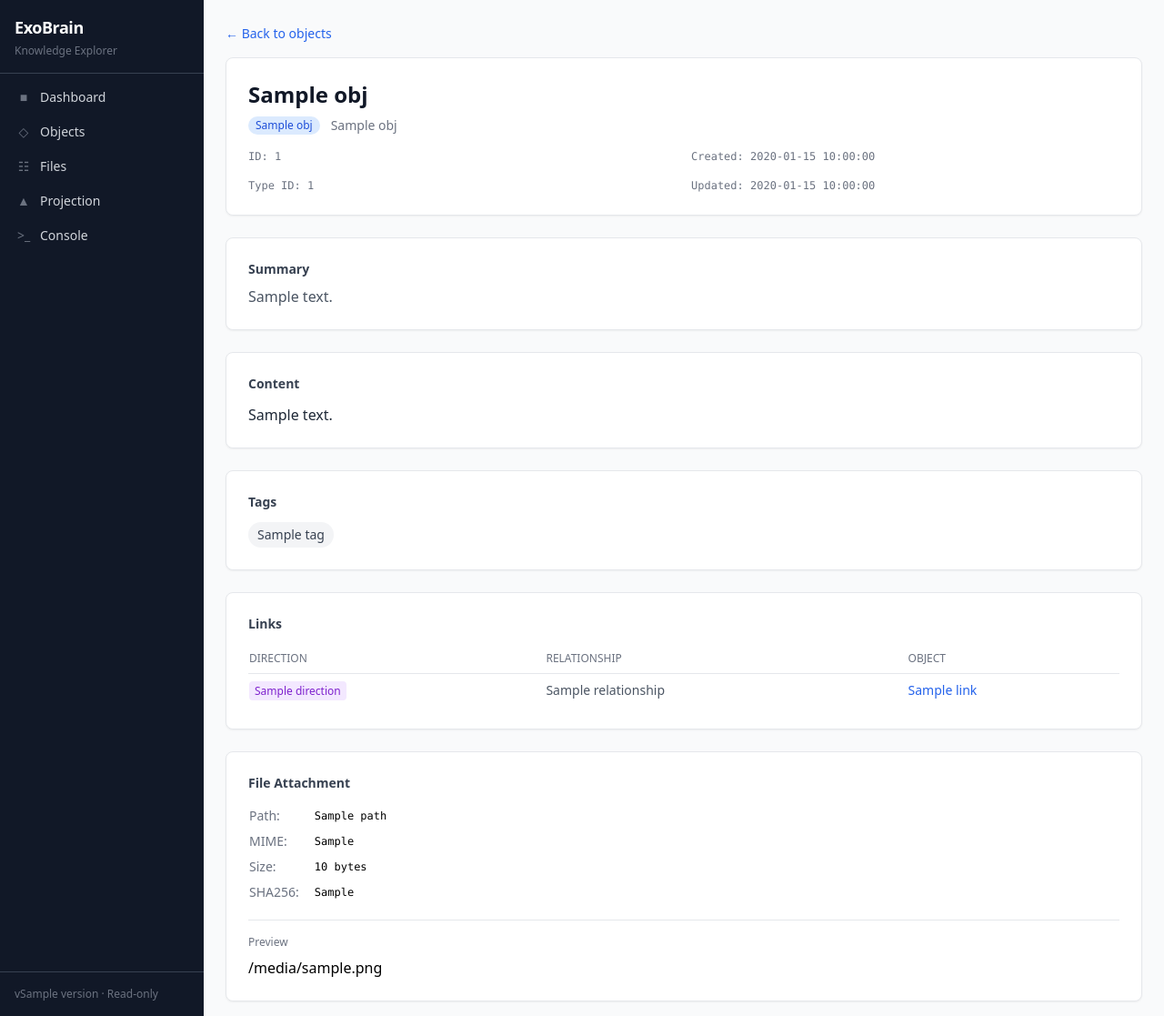
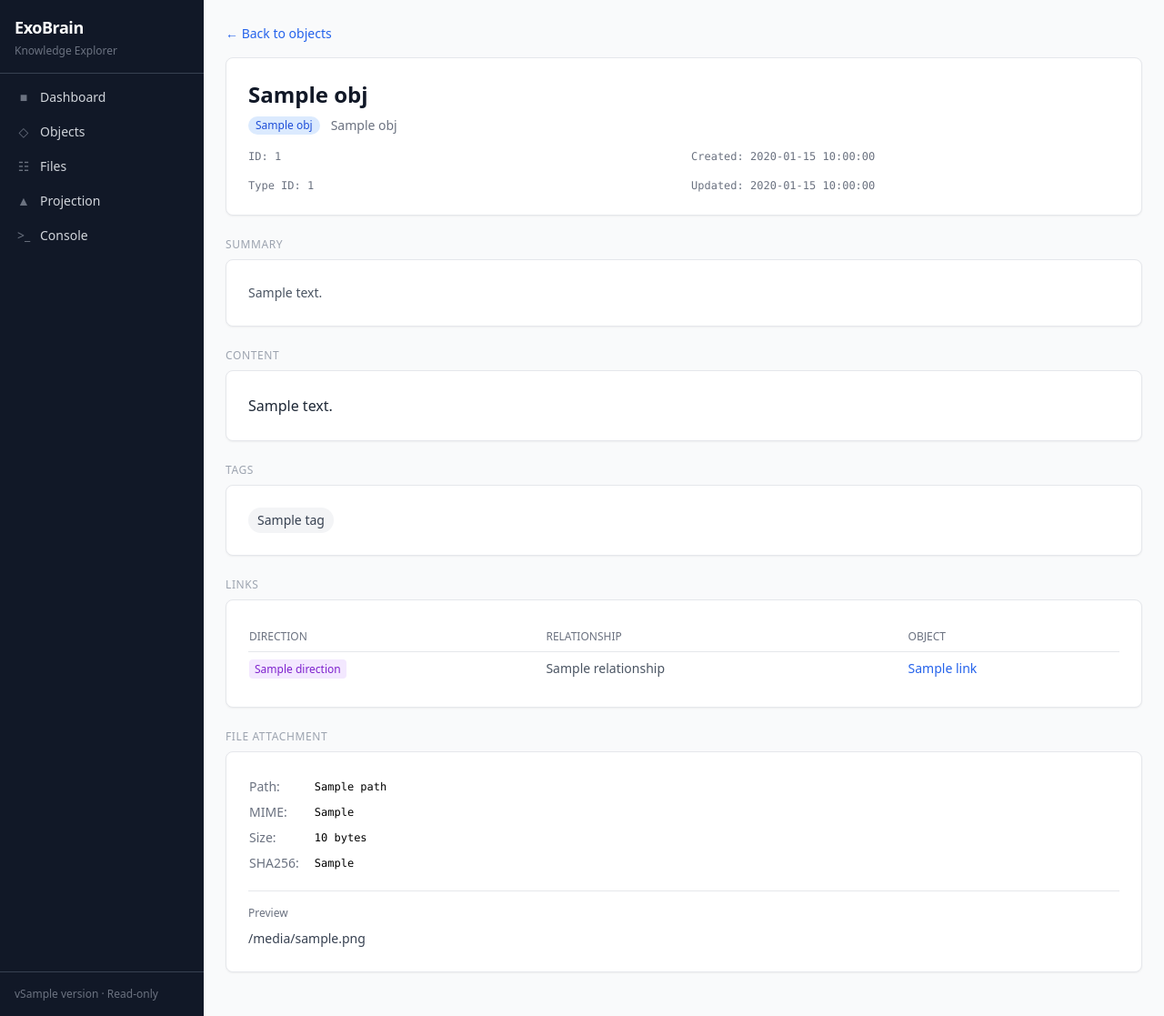
Before and after one commit to tbrianjones/ExoBrainAI, a FastAPI app: template engine/src/api/templates/objects/detail.html in a window 1280 px wide. Shown: the whole page at 91% size. Run offline with FastAPI, Linux system fonts and the light colour scheme; the template is opened without the code that fills it: most values are stand-ins (such as "Sample title", 1, 10 or a date in 2020); parts of the project's set-up code (start-up, migrations or seed data) failed here and were passed over; some libraries are stand-ins or nearby versions.

Commit message:
Move space paths from summary to title field
Space objects now store their hierarchical path (e.g., "ideas/exobrain")
in the title field instead of summary. This frees summary for descriptive
text and eliminates the inconsistency where bootstrap spaces had
descriptions in summary while user spaces had paths.

Migration 005 updates all existing spaces: bootstrap spaces get canonical
paths as titles, user spaces move their path from summary to title.
All consumers updated: projection, repository queries, CLI space creation,
browse template dropdown, and test assertions.

Co-Authored-By: Claude Opus 4.6 <noreply@anthropic.com>

```diff
--- a/engine/src/api/static/style.css
+++ b/engine/src/api/static/style.css
@@ -15,23 +15,27 @@
     transition: opacity 200ms ease-in;
 }
 
-/* Prose adjustments for rendered markdown */
+/* Code blocks: light tinted background, dark readable text */
 .prose pre {
-    background-color: #f9fafb;
-    border: 1px solid #e5e7eb;
+    background-color: #f1f5f9;
+    color: #334155;
+    border: 1px solid #e2e8f0;
     border-radius: 0.375rem;
     padding: 1rem;
     overflow-x: auto;
 }
 
+.prose pre code {
+    background: none;
+    color: inherit;
+    font-weight: normal;
+    padding: 0;
+}
+
 .prose code {
-    background-color: #f3f4f6;
-    padding: 0.125rem 0.25rem;
+    background-color: #f1f5f9;
+    color: #334155;
+    padding: 0.125rem 0.375rem;
     border-radius: 0.25rem;
     font-size: 0.875em;
 }
-
-.prose pre code {
-    background-color: transparent;
-    padding: 0;
-}
--- a/engine/src/api/templates/base.html
+++ b/engine/src/api/templates/base.html
@@ -4,7 +4,7 @@
     <meta charset="UTF-8">
     <meta name="viewport" content="width=device-width, initial-scale=1.0">
     <title>{% block title %}ExoBrain{% endblock %}</title>
-    <script src="https://cdn.tailwindcss.com/3.4.17"></script>
+    <script src="https://cdn.tailwindcss.com/3.4.17?plugins=typography"></script>
     <script src="https://unpkg.com/htmx.org@2.0.4"></script>
     <link rel="stylesheet" href="/static/style.css">
 </head>
--- a/engine/src/api/templates/objects/browse.html
+++ b/engine/src/api/templates/objects/browse.html
@@ -39,7 +39,7 @@
                     hx-include="[name='q'],[name='type'],[name='tag']">
                 <option value="">All spaces</option>
                 {% for s in spaces %}
-                <option value="{{ s.summary or s.title }}">{{ s.summary or s.title }}</option>
+                <option value="{{ s.title }}">{{ s.title }}</option>
                 {% endfor %}
             </select>
         </div>
--- a/engine/src/api/templates/objects/detail.html
+++ b/engine/src/api/templates/objects/detail.html
@@ -24,37 +24,44 @@
 </div>
 
 <!-- Summary -->
-{% if obj.summary %}
-<div class="bg-white rounded-lg shadow-sm border border-gray-200 p-6 mb-6">
-    <h3 class="text-sm font-semibold text-gray-700 mb-2">Summary</h3>
-    <p class="text-gray-600">{{ obj.summary }}</p>
+{% if summary_html %}
+<div class="mb-6">
+    <h3 class="text-xs font-medium uppercase tracking-wider text-gray-400 mb-2">Summary</h3>
+    <div class="bg-white rounded-lg shadow-sm border border-gray-200 p-6">
+        <div class="prose prose-sm max-w-none text-gray-600">{{ summary_html | safe }}</div>
+    </div>
 </div>
 {% endif %}
 
 <!-- Content -->
 {% if content_html %}
-<div class="bg-white rounded-lg shadow-sm border border-gray-200 p-6 mb-6">
-    <h3 class="text-sm font-semibold text-gray-700 mb-3">Content</h3>
-    <div class="prose prose-sm max-w-none text-gray-800">{{ content_html | safe }}</div>
+<div class="mb-6">
+    <h3 class="text-xs font-medium uppercase tracking-wider text-gray-400 mb-2">Content</h3>
+    <div class="bg-white rounded-lg shadow-sm border border-gray-200 p-6">
+        <div class="prose max-w-none text-gray-800">{{ content_html | safe }}</div>
+    </div>
 </div>
 {% endif %}
 
 <!-- Tags -->
 {% if tags %}
-<div class="bg-white rounded-lg shadow-sm border border-gray-200 p-6 mb-6">
-    <h3 class="text-sm font-semibold text-gray-700 mb-3">Tags</h3>
+<div class="mb-6">
+    <h3 class="text-xs font-medium uppercase tracking-wider text-gray-400 mb-2">Tags</h3>
+    <div class="bg-white rounded-lg shadow-sm border border-gray-200 p-6">
         <div class="flex flex-wrap gap-2">
             {% for tag in tags %}
             <span class="inline-block px-2.5 py-1 text-sm rounded-full bg-gray-100 text-gray-700">{{ tag }}</span>
             {% endfor %}
         </div>
     </div>
+</div>
 {% endif %}
 
 <!-- Links -->
 {% if links %}
-<div class="bg-white rounded-lg shadow-sm border border-gray-200 p-6 mb-6">
-    <h3 class="text-sm font-semibold text-gray-700 mb-3">Links</h3>
+<div class="mb-6">
+    <h3 class="text-xs font-medium uppercase tracking-wider text-gray-400 mb-2">Links</h3>
+    <div class="bg-white rounded-lg shadow-sm border border-gray-200 p-6">
     <table class="w-full text-sm">
         <thead class="border-b border-gray-200">
             <tr>
@@ -84,12 +91,14 @@
         </tbody>
     </table>
     </div>
+</div>
 {% endif %}
 
 <!-- File attachment -->
 {% if file_info %}
-<div class="bg-white rounded-lg shadow-sm border border-gray-200 p-6 mb-6">
-    <h3 class="text-sm font-semibold text-gray-700 mb-3">File Attachment</h3>
+<div class="mb-6">
+    <h3 class="text-xs font-medium uppercase tracking-wider text-gray-400 mb-2">File Attachment</h3>
+    <div class="bg-white rounded-lg shadow-sm border border-gray-200 p-6">
         <table class="text-sm">
             <tr><td class="pr-4 py-1 text-gray-500">Path:</td><td class="font-mono text-xs">{{ file_info.path }}</td></tr>
             <tr><td class="pr-4 py-1 text-gray-500">MIME:</td><td class="font-mono text-xs">{{ file_info.mime_type }}</td></tr>
@@ -104,5 +113,6 @@
         </div>
         {% endif %}
     </div>
+</div>
 {% endif %}
 {% endblock %}
--- a/engine/src/cli/main.py
+++ b/engine/src/cli/main.py
@@ -864,12 +864,11 @@ def space_create(
             # Check if exists via repository
             existing = obj_repo.resolve_space_by_name(partial)
             if not existing:
-                display_title = parts[i].replace("-", " ").title()
                 obj = obj_repo.create(
                     type_id=BOOTSTRAP_IDS["space"],
                     space_id=BOOTSTRAP_IDS["primitives/space"],
-                    title=display_title,
-                    summary=partial,
+                    title=partial,
+                    summary=summary if partial == name else None,
                     source="human",
                 )
                 created.append({"name": partial, "id": obj["id"]})
```
Also changed, not shown: docs/adr/009-schema-migration-and-data-durability.md (+1 -0 lines), engine/src/api/routes/ui.py (+21 -3 lines), engine/src/core/bootstrap.py (+6 -6 lines), engine/src/core/projection.py (+5 -6 lines), engine/src/core/repository.py (+6 -6 lines), engine/src/core/schema.py (+17 -0 lines), engine/tests/test_bootstrap.py (+1 -1 lines), engine/tests/test_cli.py (+5 -5 lines), engine/tests/test_projection.py (+3 -3 lines), engine/tests/test_repository.py (+2 -2 lines), engine/tests/test_ui_api.py (+25 -0 lines). Lines whose indentation alone changed are shown as unchanged.
